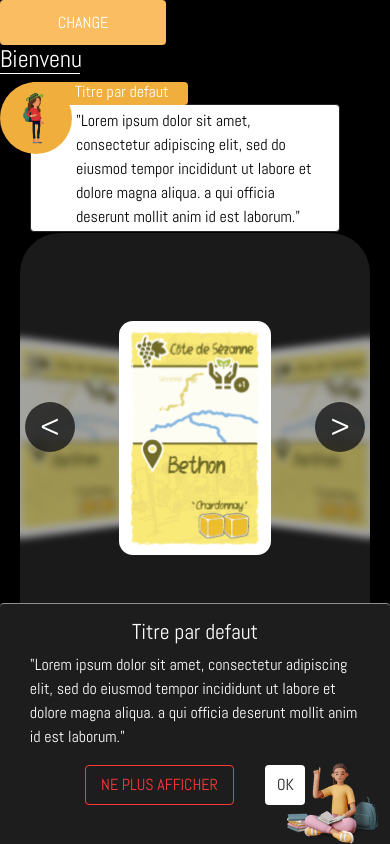
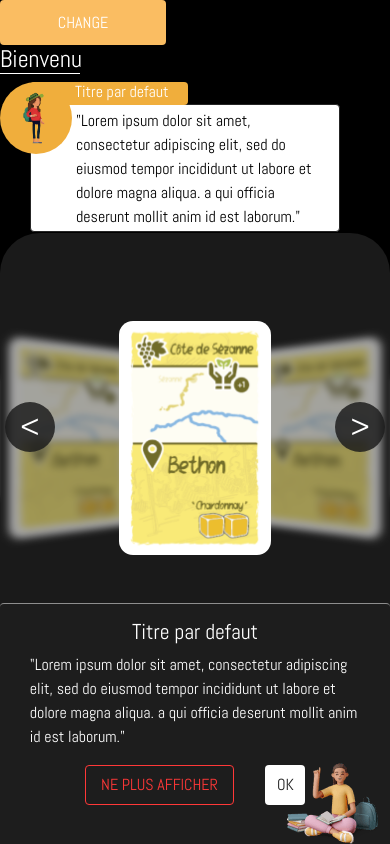
Before and after one commit to AGE-OF-CHAMPAGNE/Age-Of-Champagne-Front, a React (Vite) app: page / in a window 390 px wide. Built offline with nearby package versions, Linux system fonts and the light colour scheme.

Commit message:
modification MyCardList

```diff
--- a/src/components/MyCardList/MyCardList.jsx
+++ b/src/components/MyCardList/MyCardList.jsx
@@ -5,7 +5,7 @@ import classes from "./MyCardList.module.css";
 import MyCard from "../UI/MyCard/MyCard";
 import ThemeProvider from "../../contexts/theme";
 
-function MyCardList({ list }) {
+function MyCardList({ className, list, color }) {
   const {
     item,
     "btn-disabled": btnDisabled,
@@ -17,7 +17,7 @@ function MyCardList({ list }) {
   const theme = useContext(ThemeProvider);
   const documentRef = useRef(document);
   const [items, setItems] = useState(null);
-  const [active, setActive] = useState(3);
+  const [active, setActive] = useState(0);
 
   const [dragStartX, setDragStartX] = useState(null);
   const [dragStartScrollLeft, setDragStartScrollLeft] = useState(null);
@@ -86,6 +86,10 @@ function MyCardList({ list }) {
   }, []);
 
   useEffect(() => {
+    setActive(items ? Math.round(items.length / 2) - 1 : 0);
+  }, [items]);
+
+  useEffect(() => {
     if (items) {
       let stt = 0;
       items[active].style.transform = "none";
@@ -115,11 +119,14 @@ function MyCardList({ list }) {
   }, [items, active]);
 
   return (
-    <div className={`${mycardlist} ${theme === "white" ? light : ""}`}>
+    <div
+      className={`${className} ${mycardlist} ${theme === "white" ? light : ""}`}
+    >
       <div
         tabIndex="0"
         role="button"
         className={`${square} ${slider}`}
+        style={{ background: color }}
         onMouseDown={handleMouseDown}
         onMouseUp={handleMouseUp}
         onMouseMove={handleMouseMove}
@@ -159,12 +166,21 @@ function MyCardList({ list }) {
     </div>
   );
 }
+MyCardList.defaultProps = {
+  className: "",
+  color: "#1A1A1A",
+};
 
 MyCardList.propTypes = {
+  className: PropTypes.string,
+  color: PropTypes.string,
   list: PropTypes.arrayOf(
     PropTypes.shape({
       id: PropTypes.number,
-      img: PropTypes.shape({ src: PropTypes.string, alt: PropTypes.string }),
+      img: PropTypes.shape({
+        src: PropTypes.string,
+        alt: PropTypes.string,
+      }),
     })
   ).isRequired,
 };
--- a/src/components/MyCardList/MyCardList.module.css
+++ b/src/components/MyCardList/MyCardList.module.css
@@ -1,9 +1,7 @@
 .square {
   transition: 0.5s background-color;
-  max-width: 420px;
-  height: 411px;
-  margin: 0 20px;
-  background: #1A1A1A;
+  width: 100%;
+  height: 100%;
   border-radius: 40px;
   overflow: hidden;
 }
@@ -12,12 +10,13 @@
   display: flex;
   overflow: hidden;
   justify-content: center;
-  width: 100%;
+  align-items: center;
+  width: 420px;
+  height: 411px;
 }
 
 .slider{
   position: relative;
-  width: 100%;
 }
 .item{
   cursor: pointer;
@@ -27,6 +26,7 @@
   top: calc(50% - 117px);
 }
 .btnNext, .btnPrev{
+  z-index: 5;
   transition: 0.5s all;
   margin: 5px;
   position: absolute;
@@ -49,6 +49,18 @@
   right: 0px;
 }
 
+@media (max-width: 320px) {
+  .mycardlist {
+    width: 100%;
+  }
+}
+
+@media (max-width: 420px) {
+  .mycardlist {
+    width: 100%;
+  }
+}
+
 /* light theme */
 .light > .square {
   background: #dadada;
```
